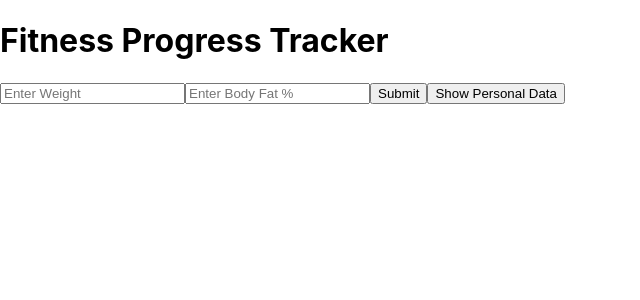
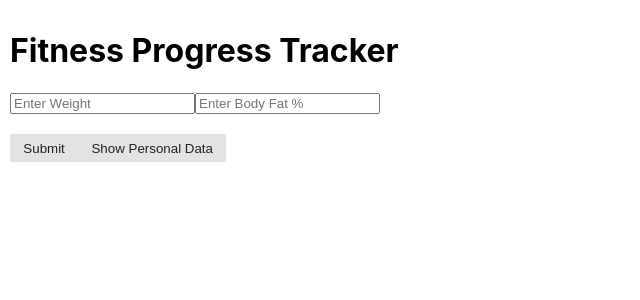
Before and after one commit to nmalchy/progress_tracker, a React (Create React App) app: page / in a window 1280 px wide. Shown: the top 300 px of the page, without its empty margins (0-640 px from the left). Built offline with nearby package versions, Linux system fonts and the light colour scheme.

Commit message:
added some css and new prop to button

```diff
--- a/src/App.css
+++ b/src/App.css
@@ -36,3 +36,49 @@
     transform: rotate(360deg);
   }
 }
+
+.btn {
+   background-color: var(--background-color);
+   color: #222;
+   padding: .5em 1em;
+   border: none;
+   outline: none;
+   position: relative;
+   cursor: pointer;
+
+   --background-color: #E3E3E3;
+   --border-size: 2px;
+   --accent-color: #0AF;
+ }
+
+.btn.btn-background-circle::before {
+   content: '';
+   position: absolute;
+   top: 0;
+   left: 0;
+   right: 0;
+   bottom: 0;
+   z-index: -1;
+   background-color: var(--background-color);
+   border-radius: 50%;
+   transition: transform 500ms ease-in-out;
+
+   transform: scale(1.5);
+ }
+
+ .btn.btn-background-circle:hover::before,
+ .btn.btn-background-circle:focus::before {
+   transform: scale(0);
+ }
+
+ .btn.btn-background-circle {
+   z-index: 1;
+   overflow: hidden;
+   background-color: var(--accent-color);
+   transition: color 500ms ease-in-out;
+ }
+
+ .btn.btn-background-circle:hover,
+ .btn.btn-background-circle:focus {
+   color: white;
+ }
--- a/src/App.js
+++ b/src/App.js
@@ -7,7 +7,7 @@ import Graph from './Graphs';
 const Button = (props) => {
    return (
    <>
-      <button type={props.type} onClick={props.onClick}>{props.text}</button>
+      <button type={props.type} className={props.className} onClick={props.onClick}>{props.text}</button>
    </>
    );
 }
@@ -48,8 +48,9 @@ function Input(props) {
          <form onSubmit={handleSubmit} method='post'>
             <input value={weight} type='text' placeholder="Enter Weight" onChange={e => setWeight(e.target.value)} />
             <input value={bodyFat} type='text' placeholder="Enter Body Fat %" onChange={e => setBf(e.target.value)}/>
-            <Button type="submit" text='Submit'/>
-            <Button type="button" text='Show Personal Data' onClick={handleToggle}/>
+            <div>&nbsp;</div>
+            <Button type="submit" className="btn btn-background-circle" text='Submit'/>
+            <Button type="button" className="btn btn-background-circle" text='Show Personal Data' onClick={handleToggle}/>
             {success === true && <h5>Your data has been logged!</h5>}
             {toggle === true && <Graph />}
          </form>
--- a/src/index.css
+++ b/src/index.css
@@ -5,6 +5,7 @@ body {
     sans-serif;
   -webkit-font-smoothing: antialiased;
   -moz-osx-font-smoothing: grayscale;
+  padding: 10px;
 }
 
 code {
```
